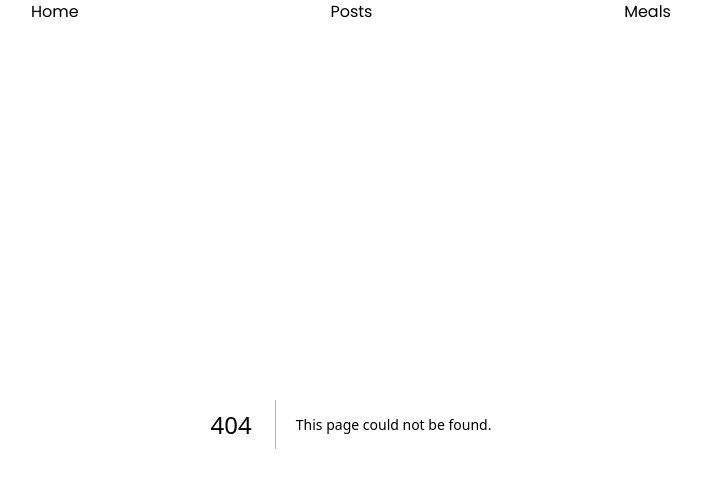
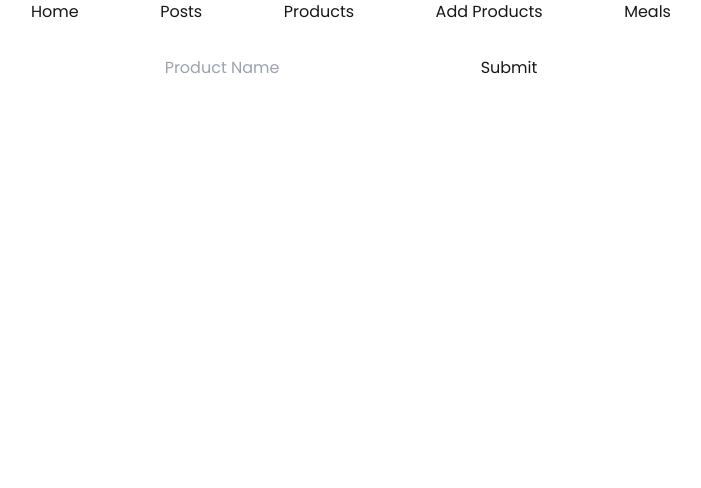
Before and after one commit to foy4748/nextjs-data-fetching, a Next.js app: page /products/add in a window 1280 px wide. Before the commit this address had no page. Shown: the top 488 px of the page, without its empty margins (289-990 px from the left). Built offline with nearby package versions, Linux system fonts and the light colour scheme.

Commit message:
Caching and Revalidating

```diff
--- a/src/app/api/items/route.js
+++ b/src/app/api/items/route.js
@@ -1,4 +1,5 @@
 import dbConnect from "@/lib/dbConnect"
+import { revalidatePath } from "next/cache"
 
 export async function GET() {
 
@@ -12,5 +13,6 @@ export async function POST(req) {
 
     const postedData = await req.json()
     const result = await dbConnect("practice_data").insertOne(postedData)
+    revalidatePath("/products")
     return Response.json(result)
 }
--- /dev/null
+++ b/src/app/products/add/components/ProductAddForm.jsx
@@ -0,0 +1,29 @@
+"use client";
+
+export default function ProductAddForm() {
+  const handleSubmit = async (e) => {
+    e.preventDefault();
+    const form = e.target;
+    const productName = form.productName.value;
+    const payload = { productName };
+    const res = await fetch("http://localhost:3000/api/items", {
+      method: "POST",
+      body: JSON.stringify(payload),
+      headers: {
+        "Content-Type": "application/json",
+      },
+    });
+    const result = await res.json();
+    console.log(result);
+    form.reset();
+    alert("Product Added");
+  };
+  return (
+    <div>
+      <form onSubmit={handleSubmit}>
+        <input type="text" name="productName" placeholder="Product Name" />
+        <button type="submit">Submit</button>
+      </form>
+    </div>
+  );
+}
--- /dev/null
+++ b/src/app/products/add/page.jsx
@@ -0,0 +1,10 @@
+import React from "react";
+import ProductAddForm from "./components/ProductAddForm";
+
+export default function ProductAddPage() {
+  return (
+    <div className="flex justify-center mt-8">
+      <ProductAddForm />
+    </div>
+  );
+}
--- /dev/null
+++ b/src/app/products/page.jsx
@@ -0,0 +1,13 @@
+import React from "react";
+
+export default async function ProductsPage() {
+  const res = await fetch("http://localhost:3000/api/items");
+  const data = await res.json();
+  return (
+    <ul className="text-center mt-8">
+      {data?.map((singleProduct) => {
+        return <li key={singleProduct._id}>{singleProduct?.productName}</li>;
+      })}
+    </ul>
+  );
+}
--- a/src/components/NavBar.jsx
+++ b/src/components/NavBar.jsx
@@ -17,6 +17,12 @@ export default function NavBar() {
             <Link href="/posts">
               <li>Posts</li>
             </Link>
+            <Link href="/products">
+              <li>Products</li>
+            </Link>
+            <Link href="/products/add">
+              <li>Add Products</li>
+            </Link>
             <Link href="/meals">
               <li>Meals</li>
             </Link>
```
